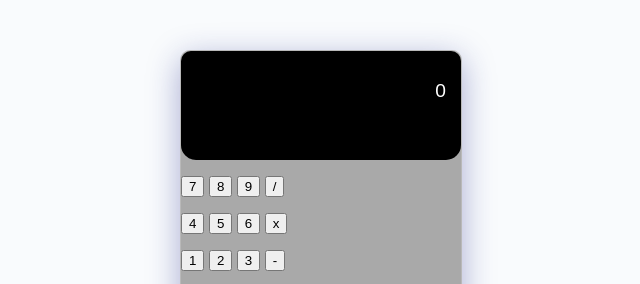
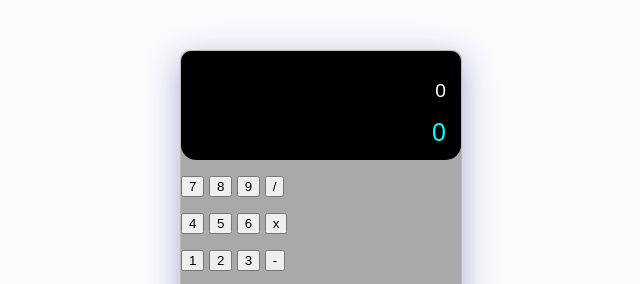
Before and after one commit to kyoriku/javascript-calculator, a plain HTML site: page index.html in a window 1280 px wide. Shown: the top 284 px of the page, 319-959 px from the left. Drawn offline with Linux system fonts and the light colour scheme.

Commit message:
added CSS to display section

```diff
--- a/assets/css/style.css
+++ b/assets/css/style.css
@@ -27,9 +27,19 @@ body {
 }
 
 .calculation-display {
-  padding-top: 10px;
   height: 2em;
   font-size: 1em;
+  padding-top: 10px;
+}
+
+.result-display {
+  color: #00ffff;
+  font-size: 1.3em;
+  height: 5em;
+  margin-top: -20px;
+  overflow: hidden;
+  text-overflow: ellipsis;
+  white-space: nowrap;
 }
 
 footer {
--- a/index.html
+++ b/index.html
@@ -8,8 +8,9 @@
 </head>
 <body>
   <section class="calc">
-    <section  class="display">
-      <p class="calculation-display" >0</p>
+    <section class="display">
+      <p class="calculation-display">0</p>
+      <p class="result-display">0</p>
     </section>
     <section>
       <p>
```
